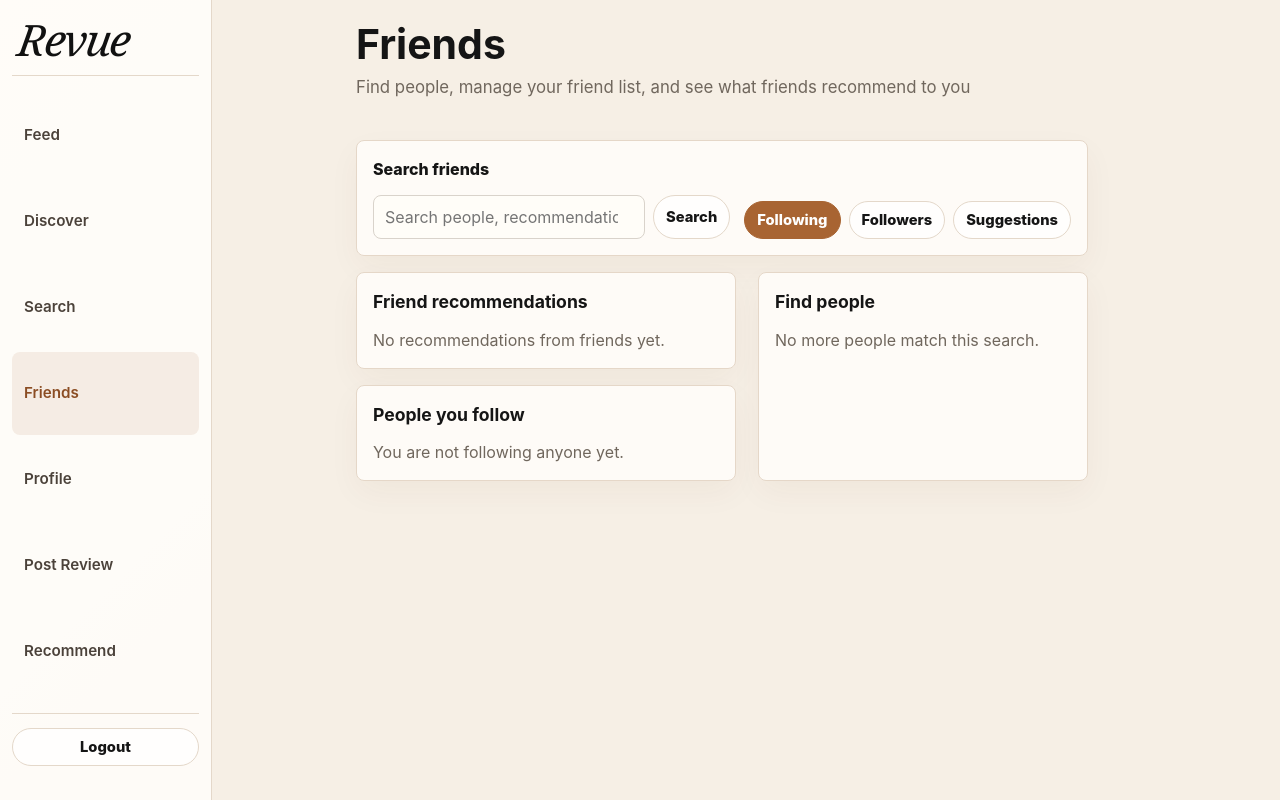
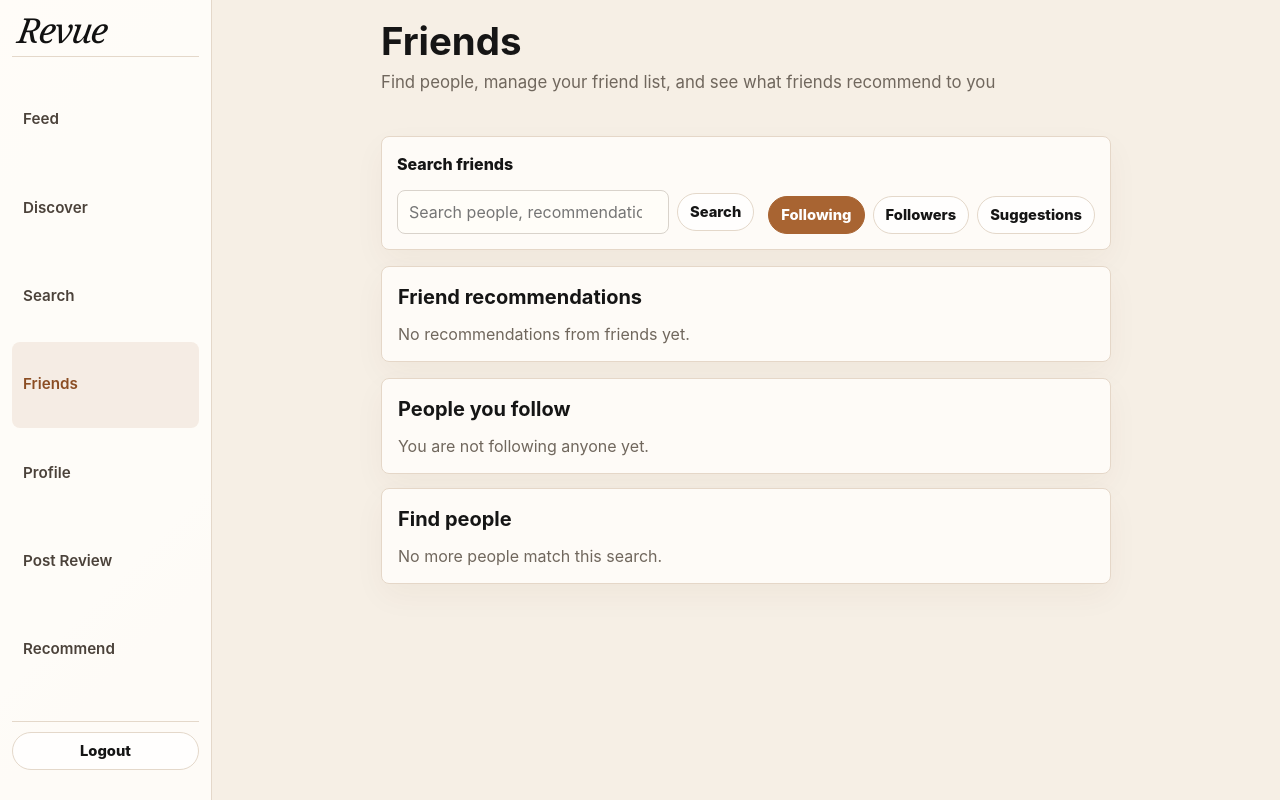
Before and after one commit to harshit1447/review-social, a Django app: page /friends/ in a window 1280 px wide. Run offline with Django 5.2, Linux system fonts and the light colour scheme; the visitor is signed in with stand-in values (Sample User, id 1); data comes from the database, SQL or seed files in the repository; data that the repository does not hold is empty; some libraries are stand-ins or nearby versions.

Commit message:
Fix app layout sidebar and page widths

```diff
--- a/posts/templates/base_app.html
+++ b/posts/templates/base_app.html
@@ -606,6 +606,209 @@
                 grid-template-columns: 1fr;
             }
         }
+
+        /* Final layout rules: fixed sidebar, scrollable content, compact pages. */
+        html,
+        body {
+            height: 100%;
+            overflow: hidden;
+        }
+
+        .app-shell-authenticated {
+            height: 100vh;
+            min-height: 0;
+            overflow: hidden;
+        }
+
+        .sidebar {
+            height: 100vh;
+            min-height: 0;
+            overflow: hidden;
+            padding: 14px 12px;
+        }
+
+        .sidebar-header {
+            flex: 0 0 auto;
+            padding-bottom: 10px;
+        }
+
+        .sidebar-brand {
+            font-size: 2.15rem;
+            line-height: 0.92;
+        }
+
+        .sidebar-nav {
+            flex: 1 1 auto;
+            gap: 2px;
+            min-height: 0;
+            padding-top: 6px;
+        }
+
+        .sidebar-link,
+        .sidebar-logout {
+            font-size: 0.92rem;
+            min-height: 36px;
+            padding: 7px 11px;
+        }
+
+        .sidebar-footer {
+            flex: 0 0 auto;
+            margin-top: 8px;
+            padding-top: 10px;
+        }
+
+        .main-content {
+            height: 100vh;
+            min-height: 0;
+            overflow-y: auto;
+            overscroll-behavior: contain;
+        }
+
+        .page {
+            max-width: 860px;
+            padding: 22px 24px 40px;
+            transform: none !important;
+        }
+
+        .page-header {
+            max-width: 760px;
+            margin-left: auto;
+            margin-right: auto;
+        }
+
+        .page-header h1 {
+            font-size: clamp(1.9rem, 3vw, 2.75rem);
+        }
+
+        .toolbar,
+        .feed-stack,
+        .layout-grid,
+        .profile-grid,
+        .form-card,
+        .two-column,
+        .item-hero {
+            max-width: 760px;
+            margin-left: auto;
+            margin-right: auto;
+        }
+
+        .layout-grid {
+            display: grid;
+            gap: 14px;
+            grid-template-columns: minmax(0, 1fr);
+        }
+
+        .layout-grid > aside,
+        .layout-grid > section {
+            min-width: 0;
+        }
+
+        .profile-grid {
+            display: grid;
+            gap: 10px;
+            grid-template-columns: repeat(2, minmax(0, 1fr));
+            margin-bottom: 14px;
+        }
+
+        .stat-card {
+            min-height: 74px;
+            padding: 14px 16px;
+        }
+
+        .stat-value {
+            font-size: 1.35rem;
+            font-weight: 850;
+            margin-right: 6px;
+        }
+
+        .stat-label {
+            color: var(--muted);
+            font-size: 0.95rem;
+        }
+
+        .card {
+            padding: 15px 16px;
+        }
+
+        .card-title {
+            font-size: 1.25rem;
+            margin: 0 0 10px;
+        }
+
+        .toolbar {
+            padding: 15px;
+        }
+
+        .search-row {
+            align-items: center;
+        }
+
+        .search-row input {
+            flex: 1 1 auto;
+            max-width: none;
+        }
+
+        .recommendation,
+        .person-row {
+            padding: 10px 0;
+        }
+
+        .person-row {
+            align-items: center;
+            display: flex;
+            gap: 12px;
+            justify-content: space-between;
+        }
+
+        .person-name {
+            align-items: center;
+            display: flex;
+            gap: 10px;
+            min-width: 0;
+        }
+
+        .avatar {
+            align-items: center;
+            background: rgba(168, 100, 50, 0.12);
+            border-radius: 50%;
+            color: #8b4d23;
+            display: inline-flex;
+            font-weight: 850;
+            height: 34px;
+            justify-content: center;
+            width: 34px;
+        }
+
+        @media (max-height: 620px) {
+            .sidebar-brand {
+                font-size: 1.8rem;
+            }
+
+            .sidebar-link,
+            .sidebar-logout {
+                min-height: 32px;
+                padding-bottom: 5px;
+                padding-top: 5px;
+            }
+        }
+
+        @media (max-width: 760px) {
+            html,
+            body {
+                overflow: auto;
+            }
+
+            .app-shell-authenticated,
+            .main-content,
+            .sidebar {
+                height: auto;
+                overflow: visible;
+            }
+
+            .profile-grid {
+                grid-template-columns: 1fr;
+            }
+        }
     </style>
 </head>
 <body>
--- a/posts/templates/landing.html
+++ b/posts/templates/landing.html
@@ -50,7 +50,7 @@
             color: #111;
             display: inline-block;
             font-family: Georgia, "Times New Roman", serif;
-            font-size: clamp(3.6rem, 8vw, 6rem);
+            font-size: clamp(2.7rem, 5.6vw, 4.4rem);
             font-style: italic;
             font-weight: 500;
             letter-spacing: -0.05em;
```
